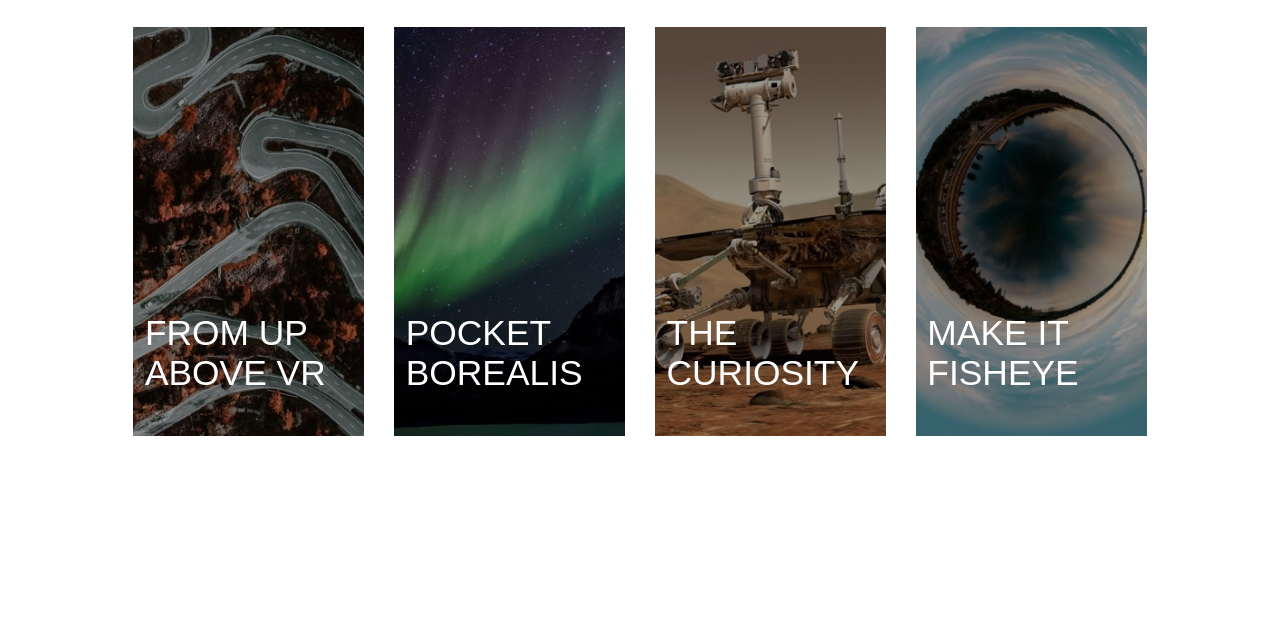
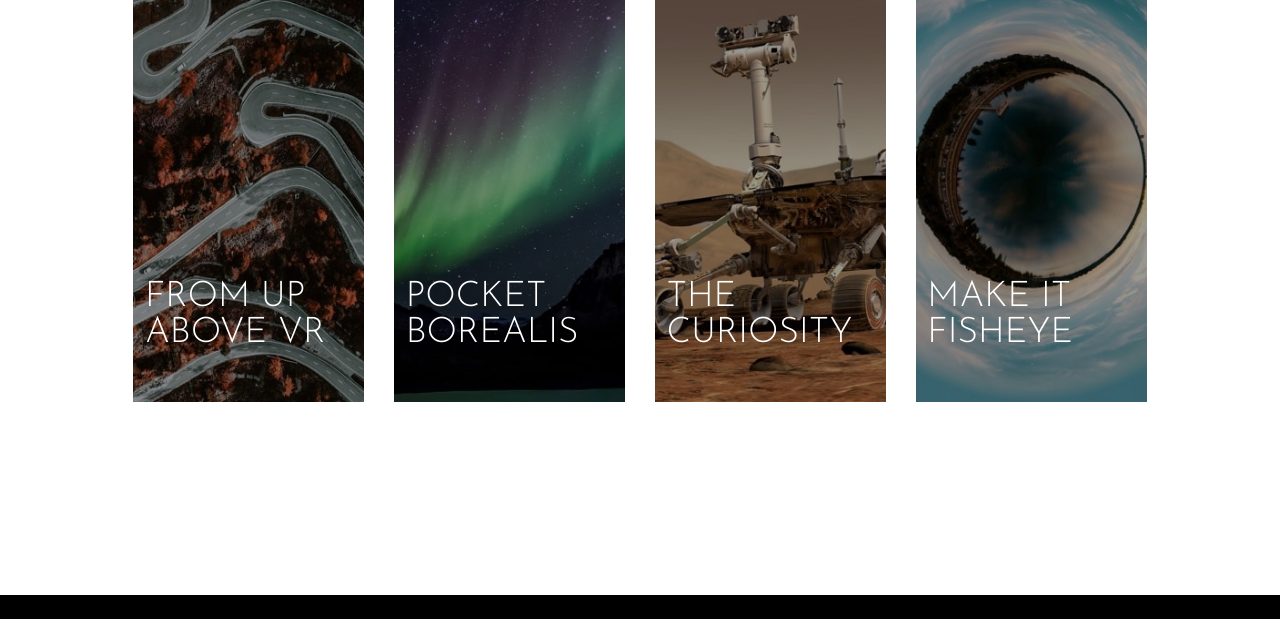
Before and after one commit to jjdavenport/loopstudios-landing-page-main, a plain HTML site: page index.html in a window 1280 px wide. Shown: the part 2047-2666 px from the top of the page. Drawn offline with Linux system fonts and the light colour scheme.

Commit message:
font correction

```diff
--- a/SCSS/style.scss
+++ b/SCSS/style.scss
@@ -12,7 +12,7 @@
 }
 
 @mixin secondary-font {
-  font-family: "josefin-sans", sans-serif;
+  font-family: "josefin sans", sans-serif;
   font-weight: 300;
 }
 
@@ -236,6 +236,7 @@ main {
   }
   .creations__item:hover .creations__name {
     color: $black;
+    cursor: pointer;
   }
   .creations__button {
     font-size: 1.25rem;
```
Also changed, not shown: SCSS/style.css, 1 other file.
